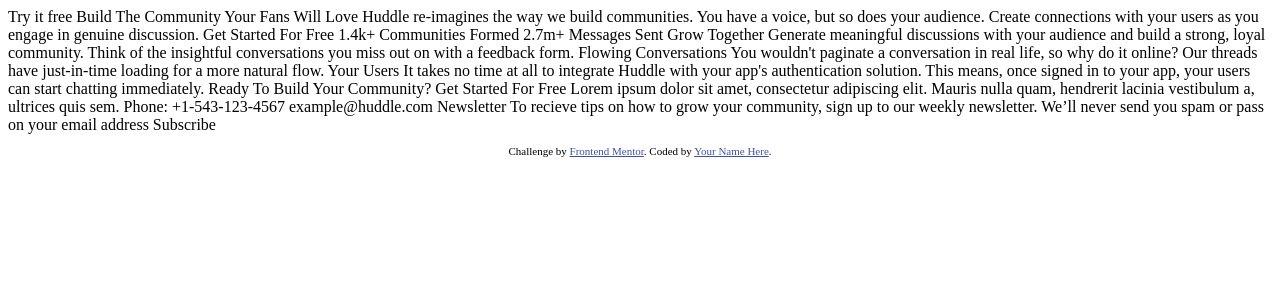
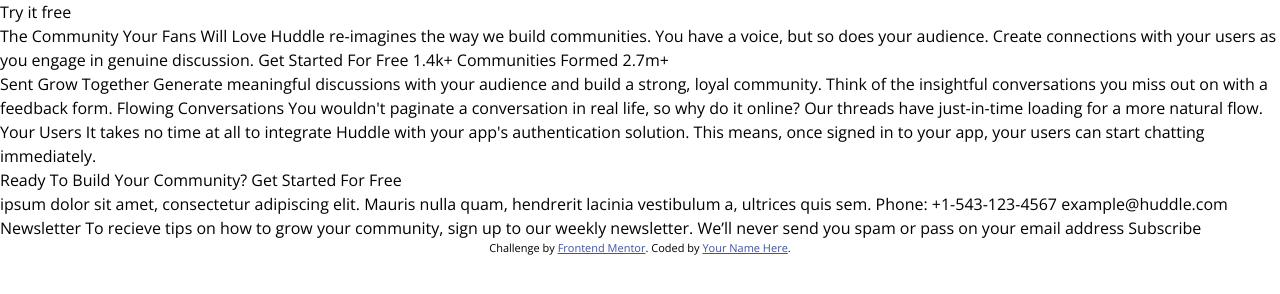
Before and after one commit to regret546/huddle-landing-page-with-curved-sections-master, a plain HTML site: page index.html in a window 1280 px wide. Drawn offline with nearby package versions, Linux system fonts and the light colour scheme.

Commit message:
Declare global variable and implement semantic HTML

```diff
--- /dev/null
+++ b/app/scss/global/_colors.scss
@@ -0,0 +1,10 @@
+:root {
+  /* Primary Colors */
+  --clr--pink: hsl(322, 100%, 66%);
+  --clr--light-pink: hsl(321, 100%, 78%);
+  --clr--light-red: hsl(0, 100%, 63%);
+
+  /* Neutral Colors */
+  --clr--very-dark-cyan: hsl(192, 100%, 9%);
+  --clr--very-pale-blue: hsl(207, 100%, 98%);
+}
--- /dev/null
+++ b/app/scss/global/_cssreset.scss
@@ -0,0 +1,62 @@
+/*
+  1. Use a more-intuitive box-sizing model.
+*/
+*,
+*::before,
+*::after {
+  box-sizing: border-box;
+}
+/*
+    2. Remove default margin
+  */
+* {
+  margin: 0;
+}
+/*
+    Typographic tweaks!
+    3. Add accessible line-height
+    4. Improve text rendering
+  */
+body {
+  line-height: 1.5;
+  -webkit-font-smoothing: antialiased;
+}
+/*
+    5. Improve media defaults
+  */
+img,
+picture,
+video,
+canvas,
+svg {
+  display: block;
+  max-width: 100%;
+}
+/*
+    6. Remove built-in form typography styles
+  */
+input,
+button,
+textarea,
+select {
+  font: inherit;
+}
+/*
+    7. Avoid text overflows
+  */
+p,
+h1,
+h2,
+h3,
+h4,
+h5,
+h6 {
+  overflow-wrap: break-word;
+}
+/*
+    8. Create a root stacking context
+  */
+#root,
+#__next {
+  isolation: isolate;
+}
--- /dev/null
+++ b/app/scss/global/_fonts.scss
@@ -0,0 +1,5 @@
+:root {
+  /* Font Family */
+  --ff--headings: "Poppins", sans-serif;
+  --ff--body: "Open Sans", sans-serif;
+}
--- /dev/null
+++ b/app/scss/global/_index.scss
@@ -0,0 +1,3 @@
+@forward "cssreset";
+@forward "fonts";
+@forward "colors";
--- /dev/null
+++ b/app/scss/layout/_body.scss
@@ -0,0 +1,3 @@
+body {
+  font-family: "Open Sans", sans-serif;
+}
--- /dev/null
+++ b/app/scss/layout/_index.scss
@@ -0,0 +1 @@
+@forward "body";
--- /dev/null
+++ b/app/scss/style.scss
@@ -0,0 +1,2 @@
+@forward "global";
+@forward "layout";
--- a/index.html
+++ b/index.html
@@ -11,7 +11,13 @@
       sizes="32x32"
       href="./images/favicon-32x32.png"
     />
-
+    <link rel="preconnect" href="https://fonts.googleapis.com" />
+    <link rel="preconnect" href="https://fonts.gstatic.com" crossorigin />
+    <link
+      href="https://fonts.googleapis.com/css2?family=Open+Sans:ital,wght@0,400;0,600;1,700&family=Poppins:wght@700&display=swap"
+      rel="stylesheet"
+    />
+    <link rel="stylesheet" href="dist/style.css" class="css" />
     <title>Frontend Mentor | Huddle landing page with curved sections</title>
 
     <!-- Feel free to remove these styles or customise in your own stylesheet 👍 -->
@@ -26,23 +32,38 @@
     </style>
   </head>
   <body>
-    Try it free Build The Community Your Fans Will Love Huddle re-imagines the
-    way we build communities. You have a voice, but so does your audience.
-    Create connections with your users as you engage in genuine discussion. Get
-    Started For Free 1.4k+ Communities Formed 2.7m+ Messages Sent Grow Together
-    Generate meaningful discussions with your audience and build a strong, loyal
-    community. Think of the insightful conversations you miss out on with a
-    feedback form. Flowing Conversations You wouldn't paginate a conversation in
-    real life, so why do it online? Our threads have just-in-time loading for a
-    more natural flow. Your Users It takes no time at all to integrate Huddle
-    with your app's authentication solution. This means, once signed in to your
-    app, your users can start chatting immediately. Ready To Build Your
-    Community? Get Started For Free Lorem ipsum dolor sit amet, consectetur
-    adipiscing elit. Mauris nulla quam, hendrerit lacinia vestibulum a, ultrices
-    quis sem. Phone: +1-543-123-4567 example@huddle.com Newsletter To recieve
-    tips on how to grow your community, sign up to our weekly newsletter. We’ll
-    never send you spam or pass on your email address Subscribe
+    <div class="huddle__main">
+      <section class="huddle__main_header">
+        <nav class="huddle__main_header_nav">Try it free</nav>
+        <article class="huddle__main_header_info">
+          The Community Your Fans Will Love Huddle re-imagines the way we build
+          communities. You have a voice, but so does your audience. Create
+          connections with your users as you engage in genuine discussion. Get
+          Started For Free 1.4k+ Communities Formed 2.7m+
+        </article>
+      </section>
+      <section class="huddle__main_body">
+        <article class="huddle__main_body_content">
+          Sent Grow Together Generate meaningful discussions with your audience
+          and build a strong, loyal community. Think of the insightful
+          conversations you miss out on with a feedback form. Flowing
+          Conversations You wouldn't paginate a conversation in real life, so
+          why do it online? Our threads have just-in-time loading for a more
+          natural flow. Your Users It takes no time at all to integrate Huddle
+          with your app's authentication solution. This means, once signed in to
+          your app, your users can start chatting immediately.
+        </article>
+        <div>Ready To Build Your Community? Get Started For Free</div>
+      </section>
 
+      <section class="huddle__main_body_footer">
+        ipsum dolor sit amet, consectetur adipiscing elit. Mauris nulla quam,
+        hendrerit lacinia vestibulum a, ultrices quis sem. Phone:
+        +1-543-123-4567 example@huddle.com Newsletter To recieve tips on how to
+        grow your community, sign up to our weekly newsletter. We’ll never send
+        you spam or pass on your email address Subscribe
+      </section>
+    </div>
     <footer>
       <p class="attribution">
         Challenge by
```
Also changed, not shown: dist/style.css (added), style-guide.md (line endings or trailing spaces), 1 other file.
